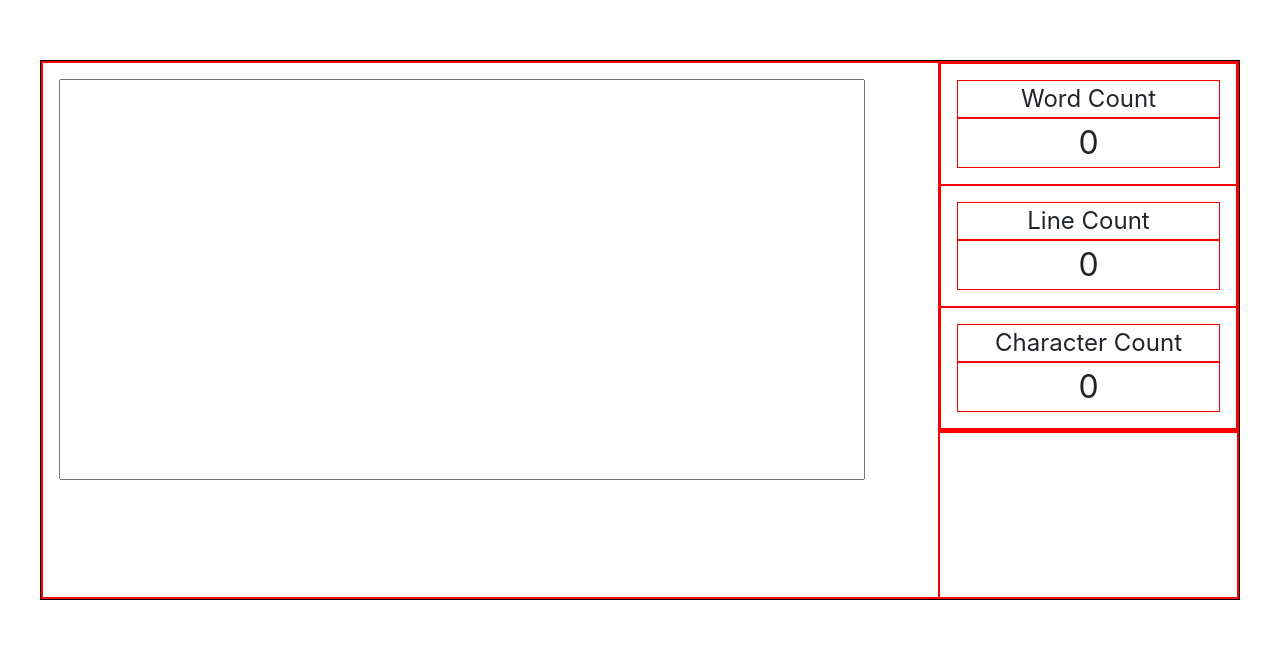
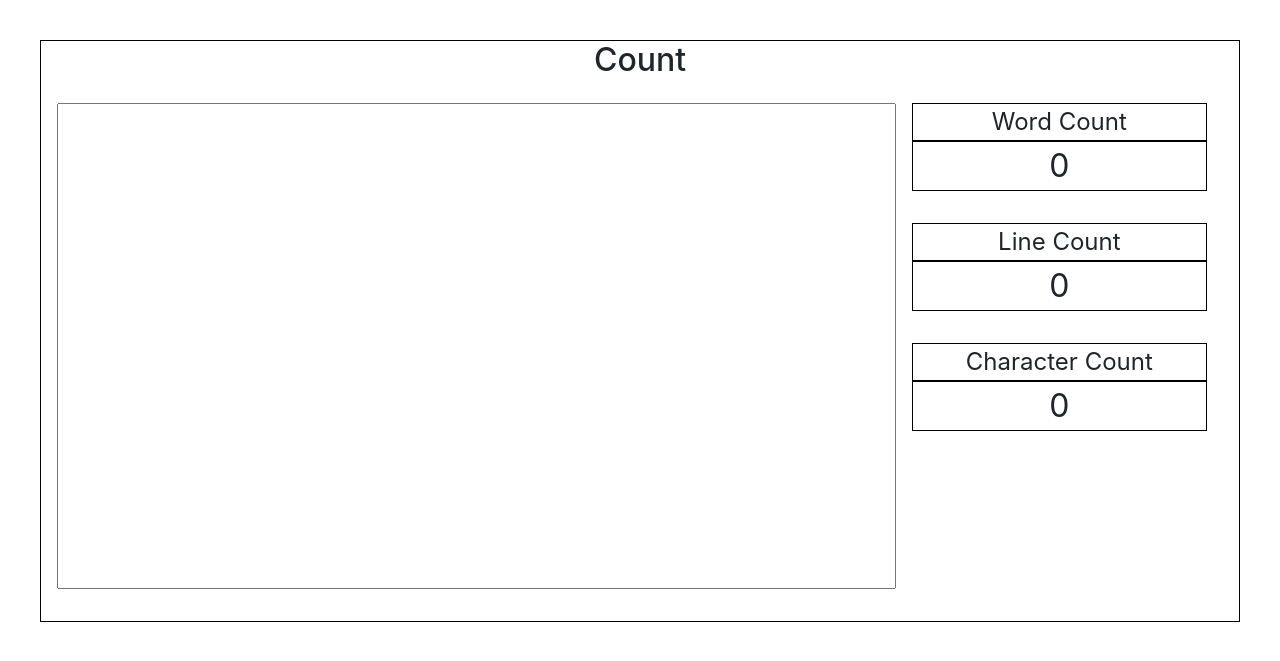
Before and after one commit to zhaohanson1/word_tools, a Django app: page /count in a window 1280 px wide. Shown: the part 58-719 px from the top of the page. Run offline with Django 3.2, Linux system fonts and the light colour scheme; data that the repository does not hold is empty; some libraries are stand-ins or nearby versions.

Commit message:
simple style

```diff
--- a/django_test/TextScuplt/word_features/static/word_features/css/count.css
+++ b/django_test/TextScuplt/word_features/static/word_features/css/count.css
@@ -1,31 +1,26 @@
 #content {
     max-width: 1200px;
     width: 100%;
-    margin: 60px auto;
-}
-
-#content div {
-    border: 1px solid red;
+    margin: 40px auto;
 }
 
 #text-div {
-    flex: 75%;
+    flex: 70%;
 }
 
 #count-info {
-    flex: 25%;
+    flex: 30%;
 }
 
 #textarea {
-    height: 75%;
-    width: 90%;
+    width: 100%;
     margin: 1em 1em 2em 1em;
     resize: none;
 }
 
 .count-display {
     margin: auto;
-    padding: 1em;
+    padding: 1em 2em;
 }
 
 .count-label {
@@ -37,3 +32,7 @@
     text-align: center;
     font-size: 2em;
 }
+
+.count-display div{
+    border: 1px solid black;
+}
--- a/django_test/TextScuplt/word_features/templates/word_features/count.html
+++ b/django_test/TextScuplt/word_features/templates/word_features/count.html
@@ -7,6 +7,7 @@
 {% block title%} Word Count {% endblock %}
 
 {% block content %}
+<h2 class='text-center'>Count</h2>
 <div class='d-flex flex-row center-block'>
     <div id='text-div'>
         <textarea id='textarea' autocomplete='off' rows='20' wrap='off'></textarea>
```
